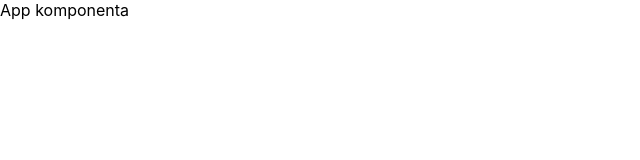
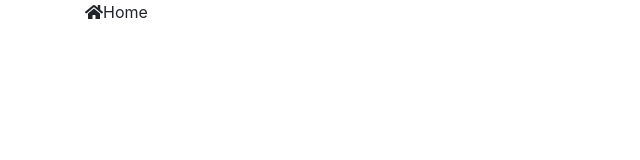
Before and after one commit to MarkoMom96/ProjectForSchoolFrontEnd, a React (Create React App) app: page / in a window 1280 px wide. Shown: the top 160 px of the page, without its empty margins (0-640 px from the left). Built offline with nearby package versions, Linux system fonts and the light colour scheme.

Commit message:
Install requied libraries.

```diff
--- a/src/components/App/App.tsx
+++ b/src/components/App/App.tsx
@@ -1,12 +1,15 @@
 import React from 'react';
 import './App.css';
+import { Container } from 'react-bootstrap';
+import {faHome} from "@fortawesome/free-solid-svg-icons";
+import { FontAwesomeIcon } from "@fortawesome/react-fontawesome";
 
 function App() {
   return (
-    <div className="App">
-      <header className="App-header"></header>
-        App komponenta
-    </div>
+    <Container>
+      <FontAwesomeIcon icon= { faHome } />
+      Home
+    </Container>
   );
 }
 
--- a/src/index.tsx
+++ b/src/index.tsx
@@ -3,6 +3,12 @@
 import App from './components/App/App';
 import './index.css';
 import reportWebVitals from './reportWebVitals';
+import 'bootstrap/dist/css/bootstrap.min.css';
+import 'jquery/dist/jquery.js';
+import "popper.js/dist/popper.js";
+import "bootstrap/dist/js/bootstrap.min.js"
+import "@fortawesome/fontawesome-free/css/fontawesome.min.css";
+
 
 ReactDOM.render(
   <React.StrictMode>
--- a/tsconfig.json
+++ b/tsconfig.json
@@ -1,5 +1,6 @@
 {
   "compilerOptions": {
+    "jsx": "react-jsx",
     "target": "es5",
     "lib": [
       "dom",
@@ -17,8 +18,7 @@
     "moduleResolution": "node",
     "resolveJsonModule": true,
     "isolatedModules": true,
-    "noEmit": true,
-    "jsx": "react"
+    "noEmit": true
   },
   "include": [
     "src"
```
Also changed, not shown: package.json (+8 -0 lines), 2 other files (tests, documents, lock files or other folders).
